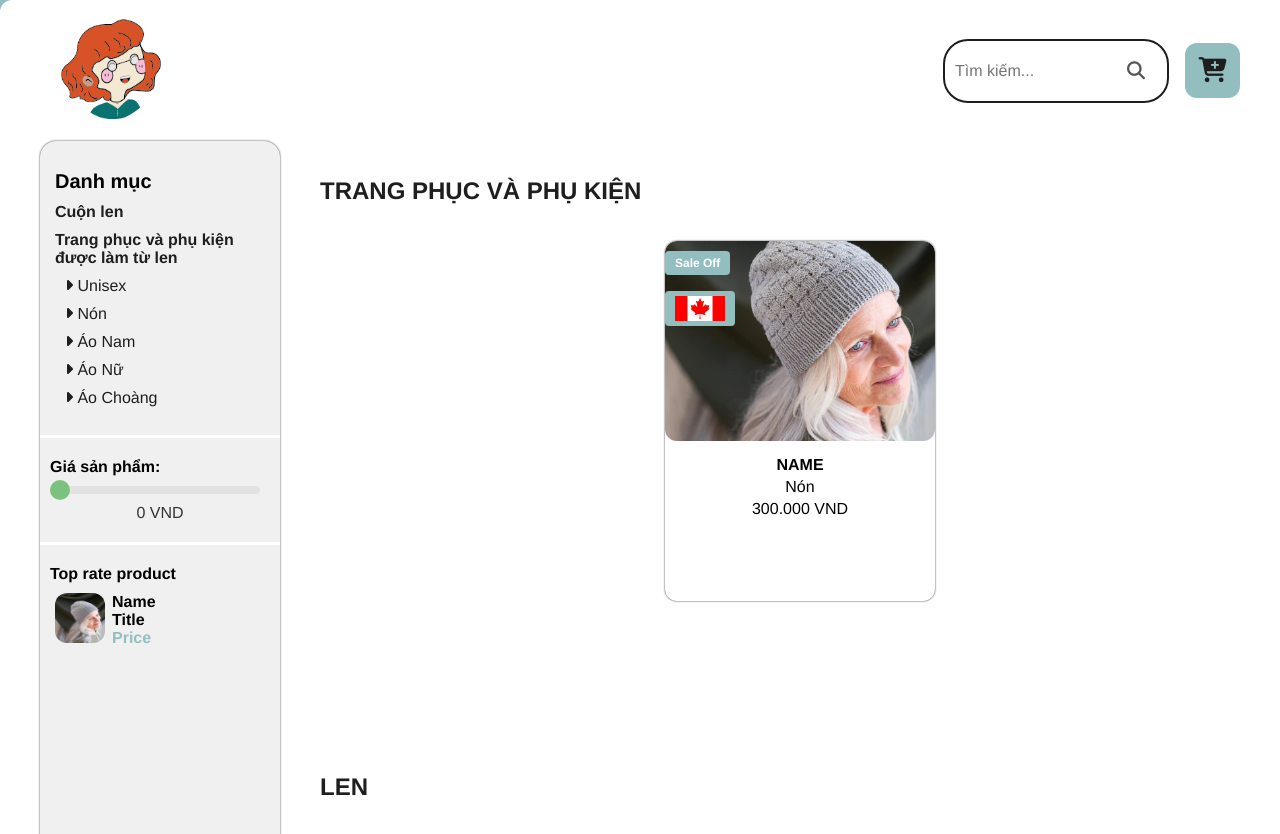
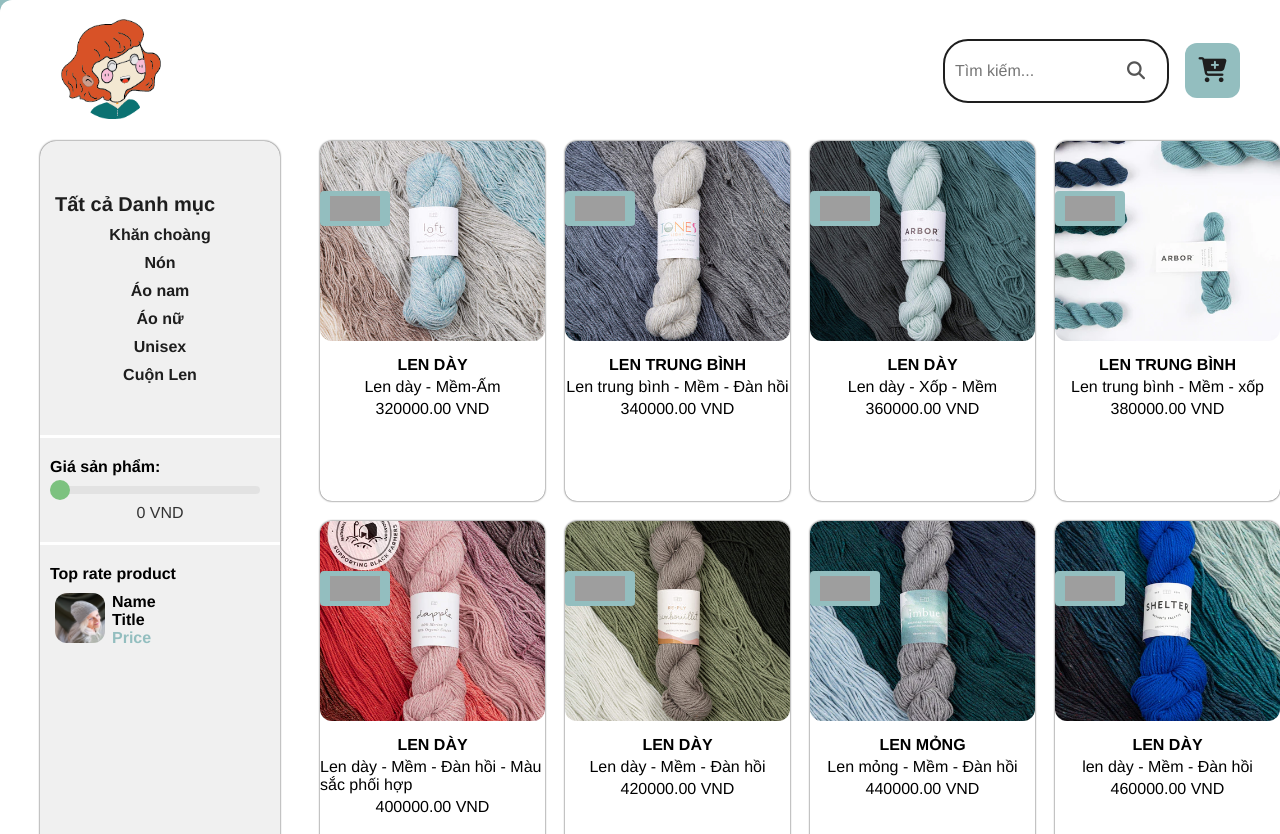
Before and after one commit to tam986/webTiemLenAm, a PHP site: page /index.php?page=showproduct&categories=1 in a window 1280 px wide. Shown: the top 834 px of the page. Run offline with PHP 8.4, Linux system fonts and the light colour scheme; data comes from the database, SQL or seed files in the repository; both versions use the stored data as it was after the commit; some libraries are stand-ins or nearby versions; grey boxes are pictures that could not be loaded.

Commit message:
done show san pham thoe dnah muc trang product

```diff
--- a/asset/css/main.css
+++ b/asset/css/main.css
@@ -1,7 +1,8 @@
 main{
   .place-main{
     width: 100%;
-    height: 100%;
+    height: auto;
+    object-fit: fill;
     display: flex;
     flex-direction: column;
     justify-content: center;
--- a/asset/css/productshow.css
+++ b/asset/css/productshow.css
@@ -45,14 +45,24 @@
           width: 210px;
           height: auto;
           h1{
+            a{
               font-size: 20px;
               font-weight: 700;
+              text-decoration: none;
+              color: var(--price--color);
+            }
+            &:hover{
+              color: var(--primary--color);
+            }
+
           }
           nav{
             padding-top: 10px;
             ul{
               display: flex;
-              flex-wrap: wrap;
+            justify-content: center;
+            align-items: center;
+            flex-direction: column;
               gap: 10px;
               li{
                 display: flex;
@@ -207,7 +217,7 @@
         height: auto;
         .place-product {
           width: 100%;
-          height: 596px;
+          height: auto;
           .heading-place-product {
             width: 100%;
             height: 100px;
@@ -250,16 +260,17 @@
           /* box product */
           .box-product-master {
             display: grid;
-            grid-template-columns: repeat(auto-fit, minmax(180px, 1fr));
-            gap: 10px;
+            grid-template-columns: repeat(4, 1fr); /* Set to 4 equal columns */
+            gap: 20px; /* Space between products */
             width: 100%;
             max-width: 960px;
-            height: 596px;
             align-items: start;
             justify-items: center;
+
             .box-product-pageProduct {
                 position: relative;
-              width: 270px;
+                width: 100%; /* Use full width of the grid cell */
+                max-width: 270px; /* Maximum width for each product */
                 height: 360px;
                 display: flex;
                 flex-direction: column;
@@ -331,7 +342,8 @@
                     font-weight: bold;
                     border-radius: 4px;
                 }
-              .flag-off-tag{
+
+                .flag-off-tag {
                     width: 50px;
                     height: 25px;
                     position: absolute;
@@ -344,8 +356,7 @@
                     font-weight: bold;
                     border-radius: 4px;
 
-
-                  img{
+                    img {
                         width: 100%;
                         height: 100%;
                     }
--- a/asset/style.css
+++ b/asset/style.css
@@ -74,3 +74,15 @@ footer{
   margin-left: 40px;
   margin-right: 40px;
 }
+
+@media (max-width: 768px) {
+  .box-product-master {
+      grid-template-columns: repeat(2, 1fr); /* 2 columns on smaller screens */
+  }
+}
+
+@media (max-width: 480px) {
+  .box-product-master {
+      grid-template-columns: 1fr; /* 1 column on very small screens */
+  }
+}
--- a/index.php
+++ b/index.php
@@ -27,7 +27,13 @@ if (!isset($_GET['page'])) {
       break;
 
     case 'showproduct':
-
+      $categories = get_all_danhmuc();
+      if (isset($_GET['categories']) && ($_GET['categories'] > 0)) {
+        $iddm = $_GET['categories'];
+      } else {
+        $iddm = 0;
+      }
+      $dssp = showsp($iddm);
       include "view/showproduct.php";
       break;
 
--- a/model/catagories.php
+++ b/model/catagories.php
@@ -1,6 +1,10 @@
 <?php
 
-
+function get_all_danhmuc()
+{
+  $sql = "SELECT * FROM categories order by id desc ";
+  return pdo_query($sql);
+}
 function get_categories_home($idcategories)
 {
 
--- a/model/products.php
+++ b/model/products.php
@@ -1,5 +1,5 @@
     <?php
-
+    //  ham show san pham theo categories home
     function get_product_bycategory($cateid)
     {
         $sql = "SELECT
@@ -48,29 +48,64 @@ WHERE
     function get_product_detail()
     {
         $sql = "SELECT
-        pd.id,
+         p.nameProduct AS name,
+        p.image,
+        p.code AS product_code,
+        p.description AS des,
         pd.price,
-        pd.total,
-        pd.qty,
-        cl.id,
-        cl.name,
-        cl.description,
-        cl.code,
-        y.id,
-        y.name,
-        y.description,
-        y.code,
-        y.country,
-        c.name
+        p.title as title,
+        pd.country AS country_id,
+        p.status_sale,
+        c.nameCategories AS category_name,
+        co.nameCountry AS country_name
     FROM
         product_detail pd
     LEFT JOIN
-        cloth cl ON pd.cloth_id = cl.id
-    LEFT JOIN
-        yarn y ON pd.yarn_id = y.id
+        products p ON pd.cloth_id = p.id
+
     LEFT JOIN
         country c ON pd.country_id = c.id
     WHERE
-        pd.yarn_id = ? OR pd.cloth_id = ?;";
+        pd.product_id = ?";
         return pdo_query_one($sql);
     }
+    // show sarn pham theo danh muc
+    // function showsp($idcat)
+    // {
+    //     $sql = "SELECT * FROM products where 1";
+    //     if ($idcat > 0) {
+    //         $sql .= " AND categories_id=" . $idcat;
+    //     }
+    //     $sql .= " ORDER BY id desc limit 8";
+    //     return pdo_query($sql);
+    // }
+    // update show san pham theo dtb product
+    function showsp($idcat)
+    {
+        $sql = "SELECT
+                p.nameProduct AS name,
+                p.image,
+                p.code AS product_code,
+                p.description AS des,
+                pd.price,
+                p.title as title,
+                pd.country AS country_id,
+                p.status_sale,
+                c.nameCategories AS category_name,
+                co.nameCountry AS country_name
+        FROM
+            products p
+        JOIN
+            productDetail pd ON p.id = pd.product_id
+        JOIN
+            categories c ON p.categories_id = c.id
+        LEFT JOIN
+            country co ON pd.country = co.id";
+        if ($idcat > 0) {
+            $sql .= " WHERE c.id = ?";
+            return pdo_query($sql, $idcat);
+        }
+
+        $sql .= " ORDER BY p.id DESC LIMIT 20";
+        return pdo_query($sql);
+    }
--- a/view/showproduct.php
+++ b/view/showproduct.php
@@ -29,26 +29,20 @@
           <!-- start categories product -->
           <div class="categories">
             <div class="placeCategory">
-              <h1>Danh mục</h1>
+              <h1><a href="?page=showproduct&categories=">Tất cả Danh mục</a></h1>
               <nav>
                 <ul>
-                  <li>
-                    <h2><a href="">Cuộn len</a></h2>
-                  </li>
-                  <li class="id2">
-                    <h2>
-                      <a href="">
-                        Trang phục và phụ kiện được làm từ len
-                      </a>
-                    </h2>
-                    <ul id="subnav">
-                      <li><a href="index.php?page=product&categories=unisex"><i class="fa-solid fa-caret-right"></i> Unisex</a></li>
-                      <li><a href="index.php?page=product&categories=non"><i class="fa-solid fa-caret-right"></i> Nón</a></li>
-                      <li><a href="index.php?page=product&categories=aonam"><i class="fa-solid fa-caret-right"></i> Áo Nam</a></li>
-                      <li><a href="index.php?page=product&categories=aonu"><i class="fa-solid fa-caret-right"></i> Áo Nữ</a></li>
-                      <li><a href="index.php?page=product&categories=aochoang"><i class="fa-solid fa-caret-right"></i> Áo Choàng</a></li>
-                    </ul>
-                  </li>
+                  <?php
+                  if ($categories) {
+                    foreach ($categories as $dm) {
+                      echo '  <li class="categories-list">
+                          <h2><a href="?page=showproduct&categories=' . $dm['id'] . '">' . $dm['nameCategories']  . '</a></h2>
+                        </li>
+                        ';
+                    }
+                  }
+                  ?>
+
                 </ul>
               </nav>
             </div>
@@ -81,74 +75,42 @@
           <!-- product cloth -->
           <div class="content">
             <div class="place-product">
-              <div class="heading-place-product">
-                <div class="heading">
-                  <h1><a href="">Trang Phục và phụ kiện</a></h1>
-                </div>
-              </div>
               <div class="box-product-master">
-                <div class="box-product-pageProduct">
-                  <span class="sale-off-tag">Sale Off</span>
-                  <img class="flag-off-tag" src="./img/canada.jpg" alt="">
-                  <img src="./img/hat1.jpg" alt="">
-                  <div class="content-box-product">
-                    <h1><strong>Name</strong></h1>
-                    <span>Nón</span>
-                    <span>300.000 VND</span>
-                  </div>
-                  <a class="buy-now-button">Mua Ngay</a>
-                </div>
+                <?php
+                if (!empty($dssp)) {
+                  foreach ($dssp as $product) {
+                    $saleoff = $product['status_sale'];
+                    $countryname = $product['country_name'];
+                    $countryrole = $product['country_id'];
+                    $imagePath = './asset/img/' . $product['image'] . '.jpg';
+
+                    echo '
+                  <div class="box-product-pageProduct">
+                                ' . ($countryrole  ? '<img class="flag-off-tag" src="./asset/img/' . htmlspecialchars($countryname) . '.jpg" alt="">' : '') . '
+                                ' . ($saleoff == 1 ? '<span class="sale-off-tag">Sale Off</span>' : '') . '
+                                <img src="' . htmlspecialchars($imagePath) . '" alt="">
+                                <div class="content-box-product">
+                                    <h1><strong>' . htmlspecialchars($product['name']) . '</strong></h1>
+                                    <span>' . htmlspecialchars($product['title']) . '</span>
+                                    <span>' . htmlspecialchars($product['price']) . ' VND</span>
+                                </div>
+                                <a href="#" class="buy-now-button">Mua Ngay</a>
+                            </div>
+
+
+
+                    ';
+                  }
+                } else {
+                  echo '<p>No products found!</p>';
+                }
+                ?>
+
               </div>
             </div>
           </div>
           <!-- end cloth  -->
-          <!-- len -->
-          <div class="content">
-            <div class="place-product">
-              <div class="heading-place-product">
-                <div class="heading">
-                  <h1><a href="">Len</a></h1>
-                </div>
 
-              </div>
-              <div class="box-product-master">
-                <div class="box-product-pageProduct">
-                  <span class="sale-off-tag">Sale Off</span>
-                  <img class="flag-off-tag" src="./img/us.jpg" alt="">
-                  <img src="./img/pattern1.jpg" alt="">
-                  <div class="content-box-product">
-                    <h1><strong>Name</strong></h1>
-                    <h2>Len 2</h2>
-                    <h3>300.000 VND</h3>
-                  </div>
-                  <button class="buy-now-button">Mua Ngay</button>
-                </div>
-                <div class="box-product-pageProduct">
-                  <span class="sale-off-tag">Sale Off</span>
-                  <img class="flag-off-tag" src="./img/us.jpg" alt="">
-                  <img src="./img/pattern1.jpg" alt="">
-                  <div class="content-box-product">
-                    <h1><strong>Name</strong></h1>
-                    <h2>Len 2</h2>
-                    <h3>300.000 VND</h3>
-                  </div>
-                  <button class="buy-now-button">Mua Ngay</button>
-                </div>
-                <div class="box-product-pageProduct">
-                  <span class="sale-off-tag">Sale Off</span>
-                  <img class="flag-off-tag" src="./img/us.jpg" alt="">
-                  <img src="./img/pattern1.jpg" alt="">
-                  <div class="content-box-product">
-                    <h1><strong>Name</strong></h1>
-                    <h2>Len 2</h2>
-                    <h3>300.000 VND</h3>
-                  </div>
-                  <button class="buy-now-button">Mua Ngay</button>
-                </div>
-              </div>
-            </div>
-          </div>
-          <!-- end len -->
         </div>
       </section>
     </div>
```
Also changed, not shown: view/home.php (+80 -19 lines), webtiemlenam.sql. Lines whose indentation alone changed are shown as unchanged.
